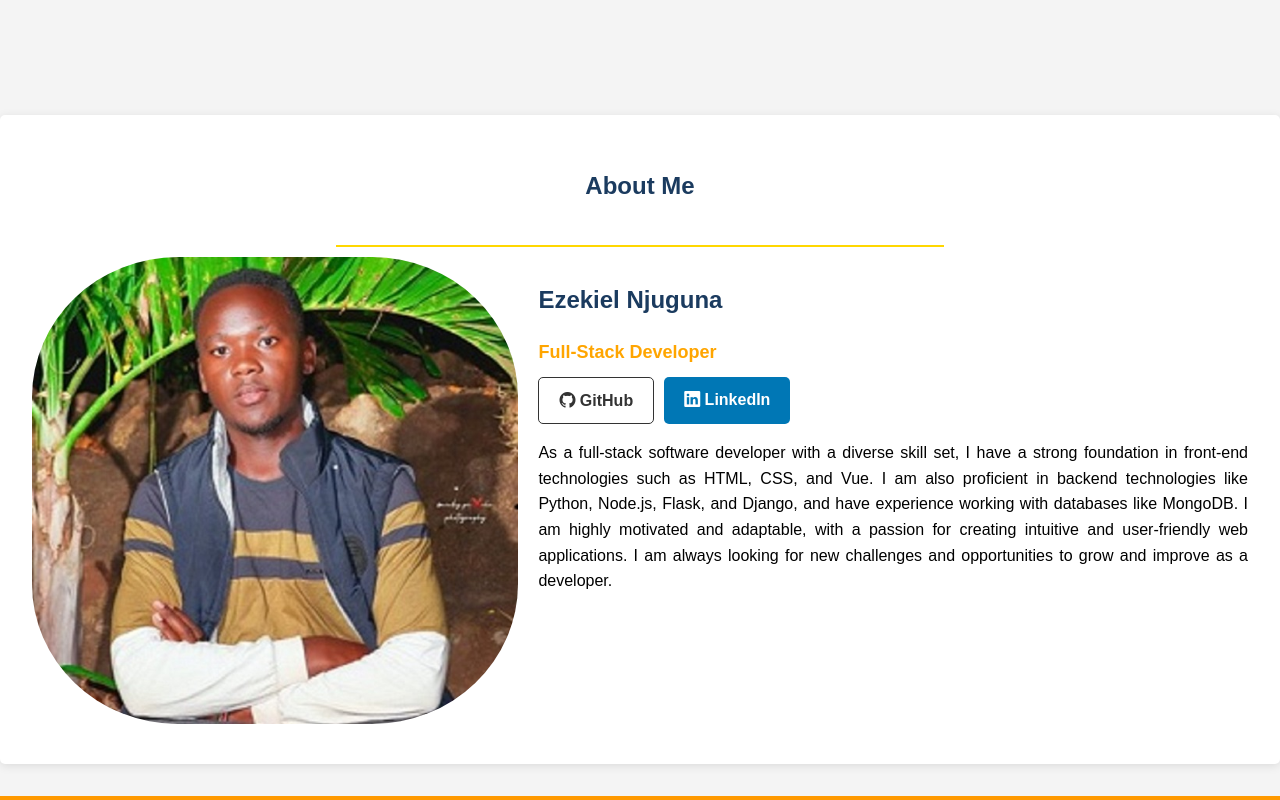
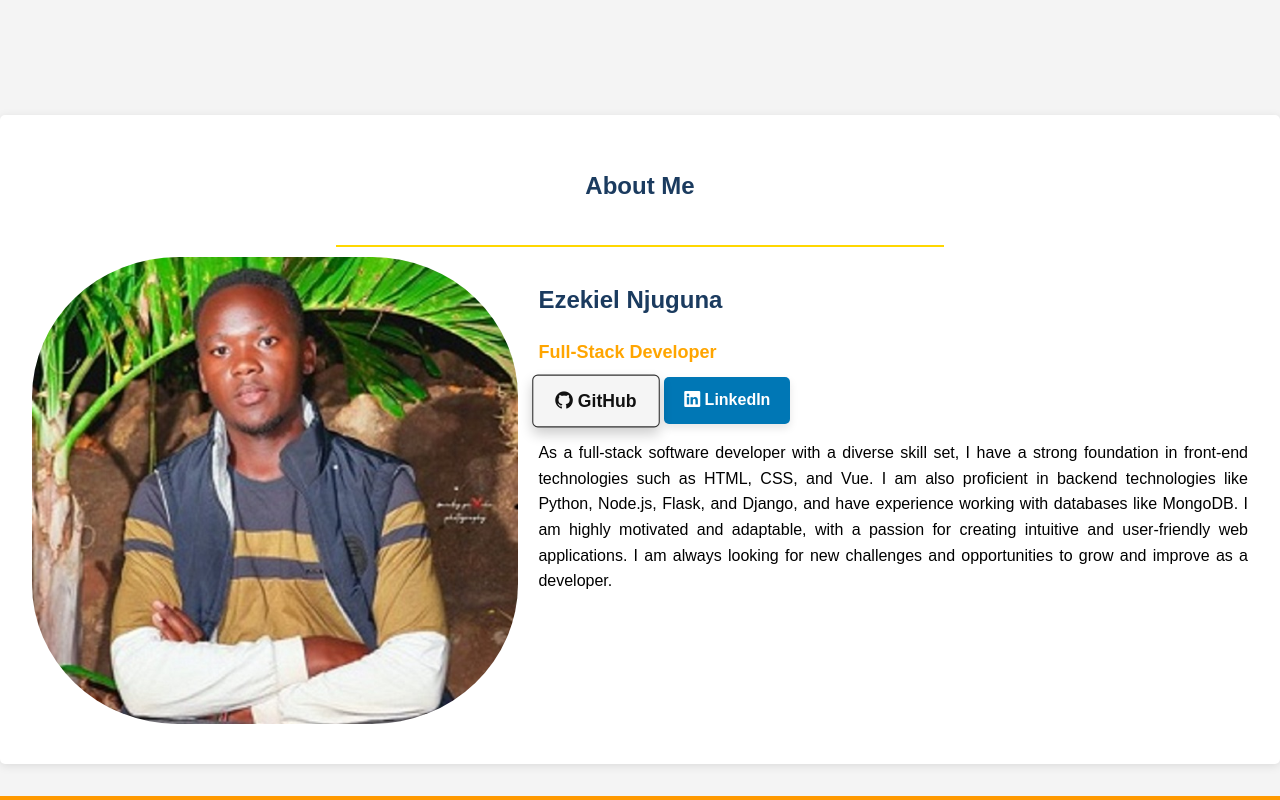
Before and after one commit to Mburuezekiel/portfolio, a React (Create React App) app: page /Contact in a window 1280 px wide. In both pictures the pointer is over the link 596 px from the left and 916 px from the top of the page. Shown: the part 516-1316 px from the top of the page. Built offline with nearby package versions, Linux system fonts and the light colour scheme.

Commit message:
index.css

```diff
--- a/src/index.css
+++ b/src/index.css
@@ -438,7 +438,6 @@ hr {
   font-size: 16px;
   margin-bottom: 10px;
 }
-
 /* Links styling */
 .links {
   display: flex;
@@ -452,6 +451,9 @@ hr {
   text-decoration: none;
   border-radius: 5px;
   font-weight: bold;
+  transition: all 0.3s ease; /* Smooth transition for hover effects */
+  display: inline-block;
+  box-shadow: 0 4px 8px rgba(0, 0, 0, 0.1); /* Subtle shadow */
 }
 
 /* GitHub link styling */
@@ -466,6 +468,24 @@ hr {
   background-color: #0077b5; /* Blue background for LinkedIn */
   color: white;
 }
+
+/* Hover and focus effects for both links */
+.links a:hover, .links a:focus {
+  transform: scale(1.1); /* Slightly enlarge on hover */
+  box-shadow: 0 6px 12px rgba(0, 0, 0, 0.2); /* Increase shadow on hover */
+}
+
+/* Specific GitHub hover effect */
+.links a.github:hover {
+  background-color: #f5f5f5; /* Light gray background on hover */
+  color: #111; /* Darker text color on hover */
+}
+
+/* Specific LinkedIn hover effect */
+.links a.linkedin:hover {
+  background-color: #005582; /* Darker blue on hover */
+}
+
 
 /* Responsive styling */
 @media (max-width: 768px) {
```
